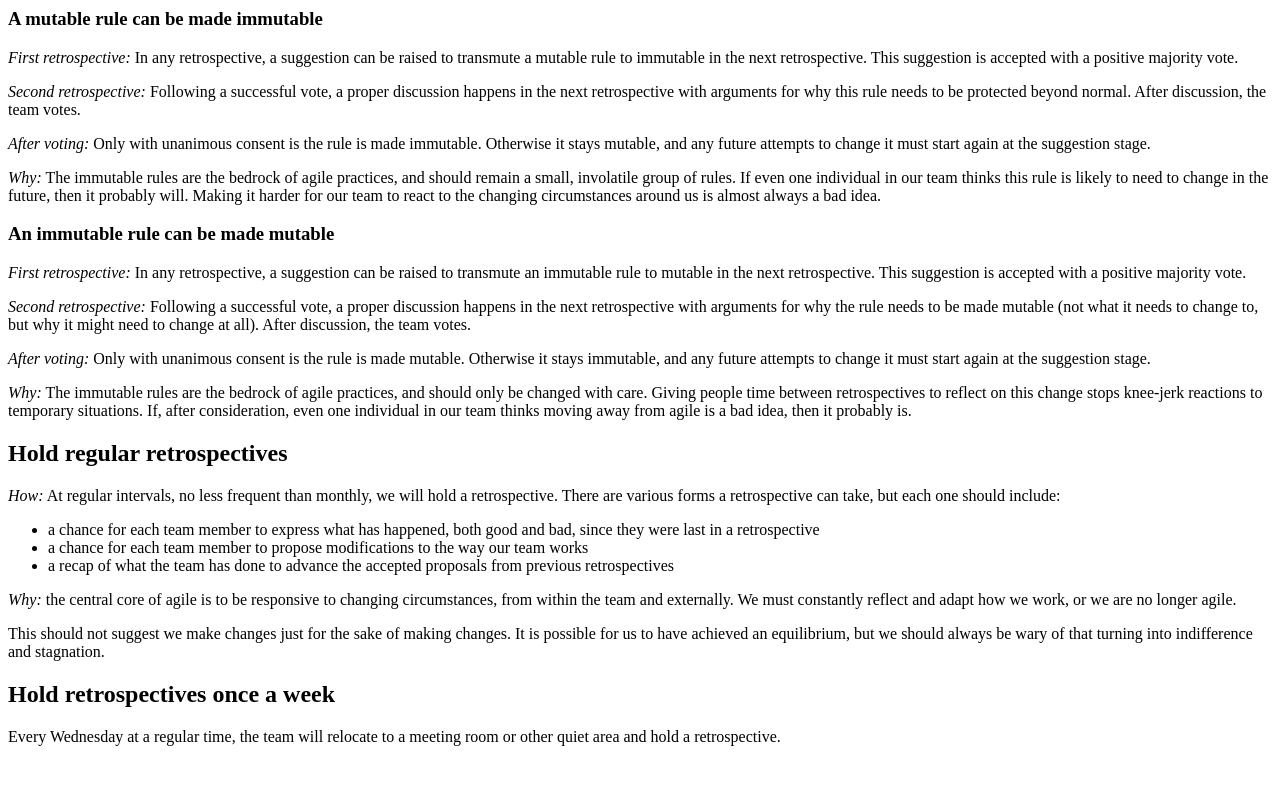
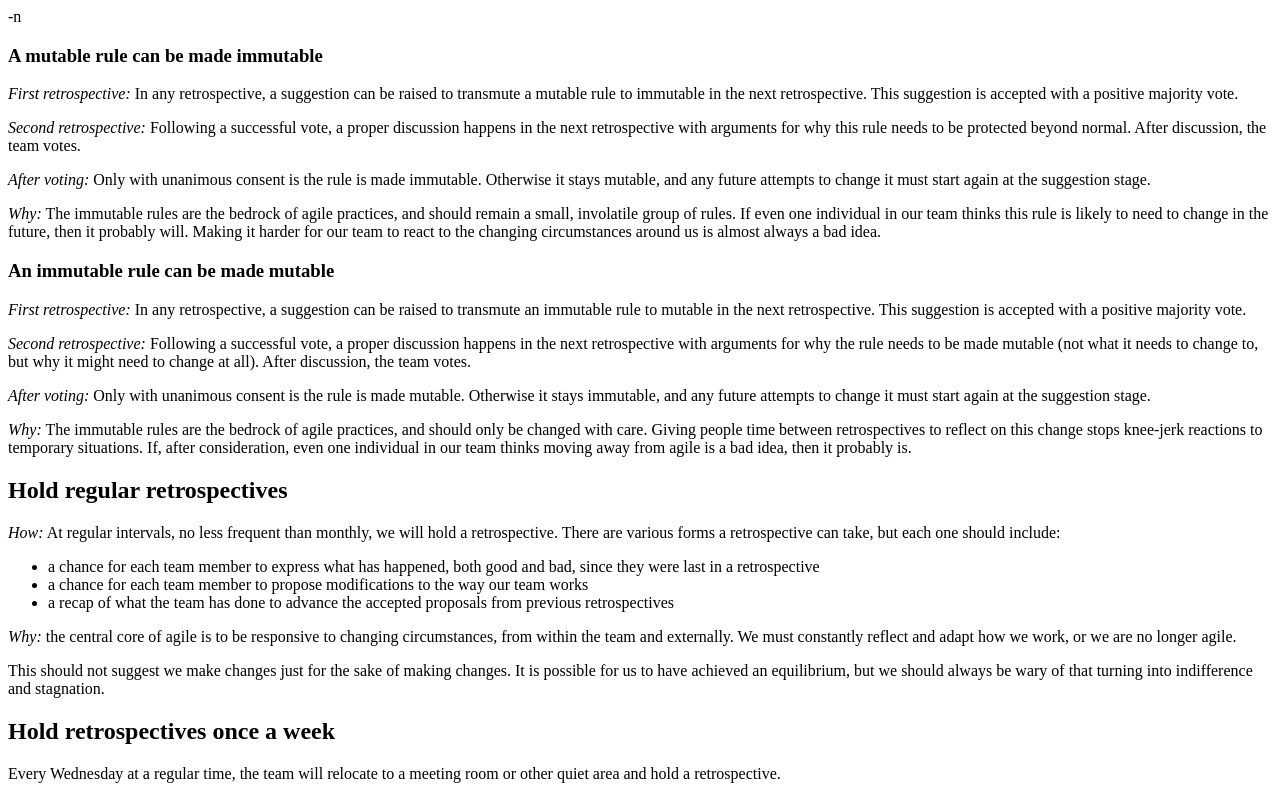
Before and after one commit to norm/projectprinciples, a plain HTML site: page index.html in a window 1280 px wide. Drawn offline with Linux system fonts and the light colour scheme.

Commit message:
more stuff

```diff
--- a/index.html
+++ b/index.html
@@ -1,3 +1,5 @@
+<p>-n </p>
+
 <h3>A mutable rule can be made immutable</h3>
 
 <p><em>First retrospective:</em> In any retrospective, a suggestion can be raised to
```
